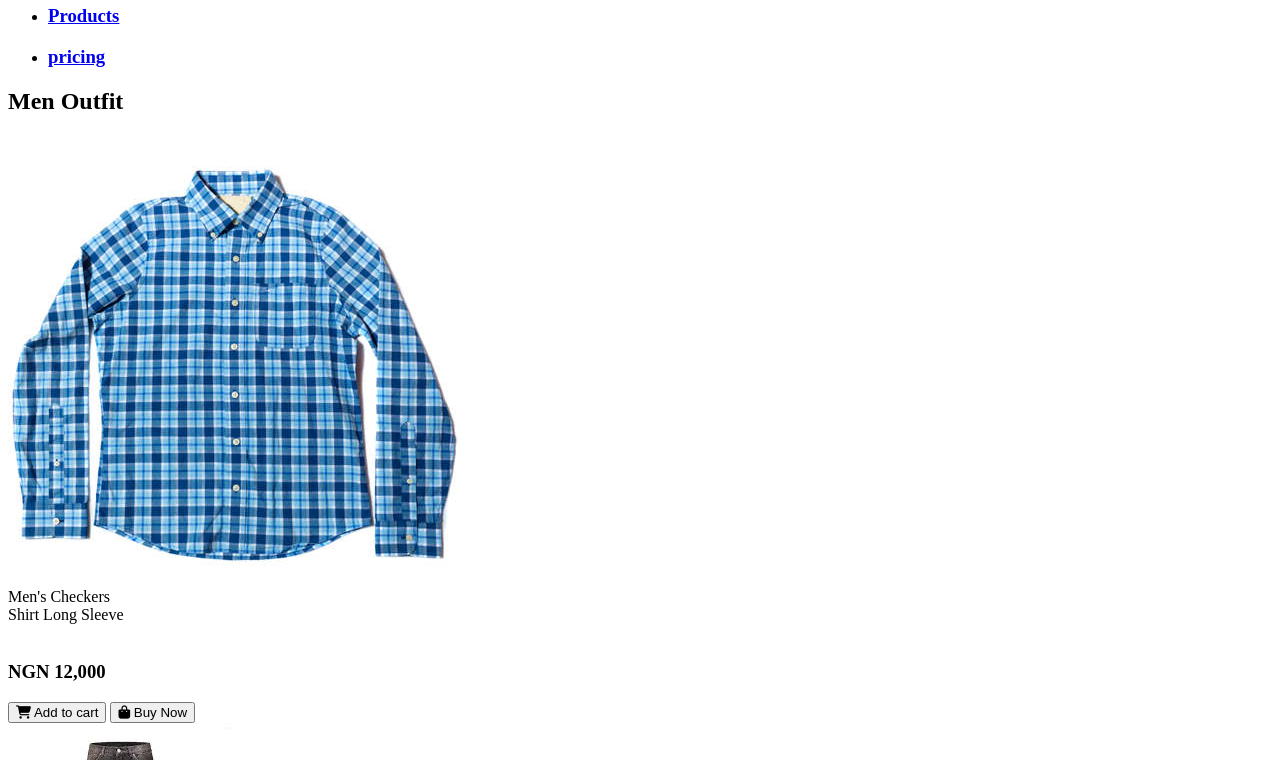
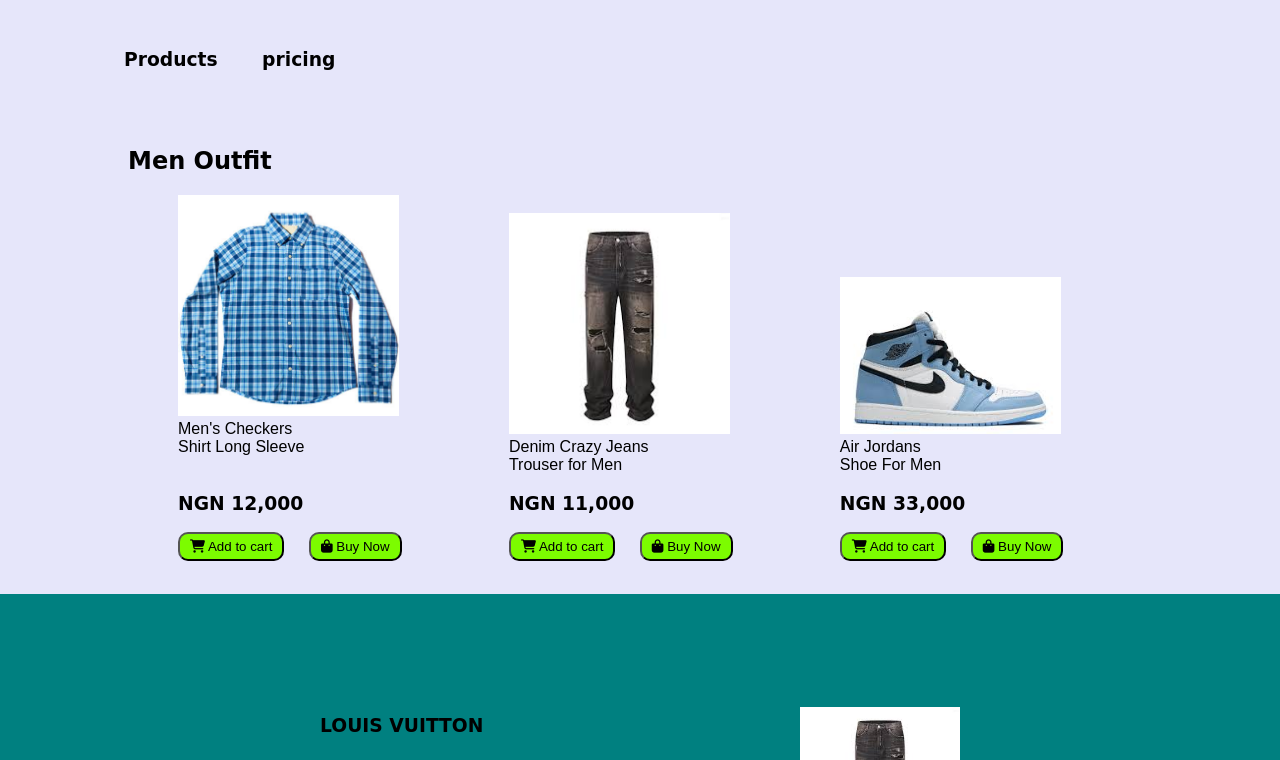
Before and after one commit to Jxrry7/E-commerce, a plain HTML site: page index.html in a window 1280 px wide. Shown: the part 75-835 px from the top of the page. Drawn offline with Linux system fonts and the light colour scheme; files whose address does not match are found by name.

Commit message:
Update index.html

```diff
--- a/index.html
+++ b/index.html
@@ -5,7 +5,7 @@
     <meta name="viewport" content="width=device-width, initial-scale=1.0">
     <title>Document</title>
     <link rel="stylesheet" href="https://cdnjs.cloudflare.com/ajax/libs/font-awesome/6.4.2/css/all.min.css" integrity="sha512-z3gLpd7yknf1YoNbCzqRKc4qyor8gaKU1qmn+CShxbuBusANI9QpRohGBreCFkKxLhei6S9CQXFEbbKuqLg0DA==" crossorigin="anonymous" referrerpolicy="no-referrer" />
-    <link rel="stylesheet" href="revision.css">
+    <link rel="stylesheet" href="style.css">
 </head>
 <body>
 <h1 class="BN">Jxrrysells<i class="fa-solid fa-cart-shopping"></i></h1>
```
